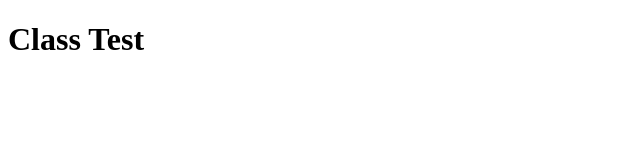
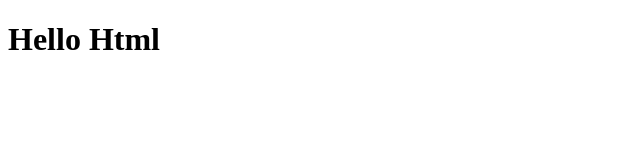
Before and after one commit to Adarsh-1910/Adarsh_CT_047, a plain HTML site: page index.html in a window 1280 px wide. Shown: the full height of the page, 0-640 px from the left. Drawn offline with Linux system fonts and the light colour scheme.

Commit message:
first commit

```diff
--- a/index.html
+++ b/index.html
@@ -6,7 +6,7 @@
     <title> Class Test</title>
 </head>
 <body>
-    <h1>Class Test</h1>
+    <h1>Hello Html</h1>
 
 </body>
 </html>
```
